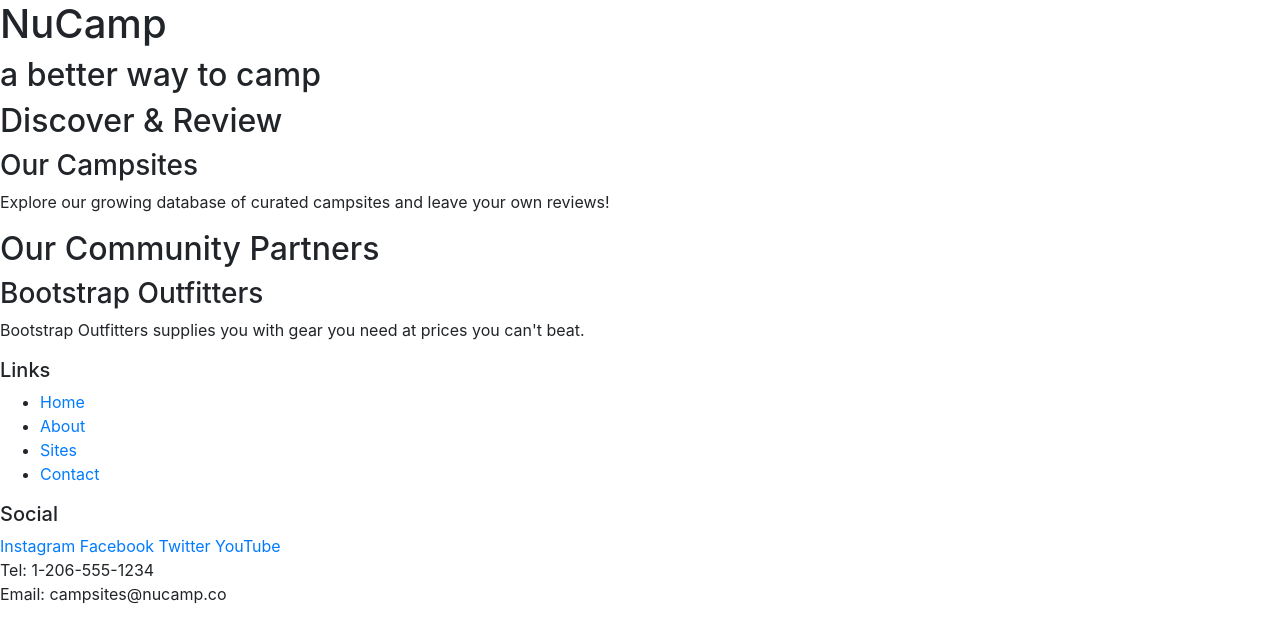
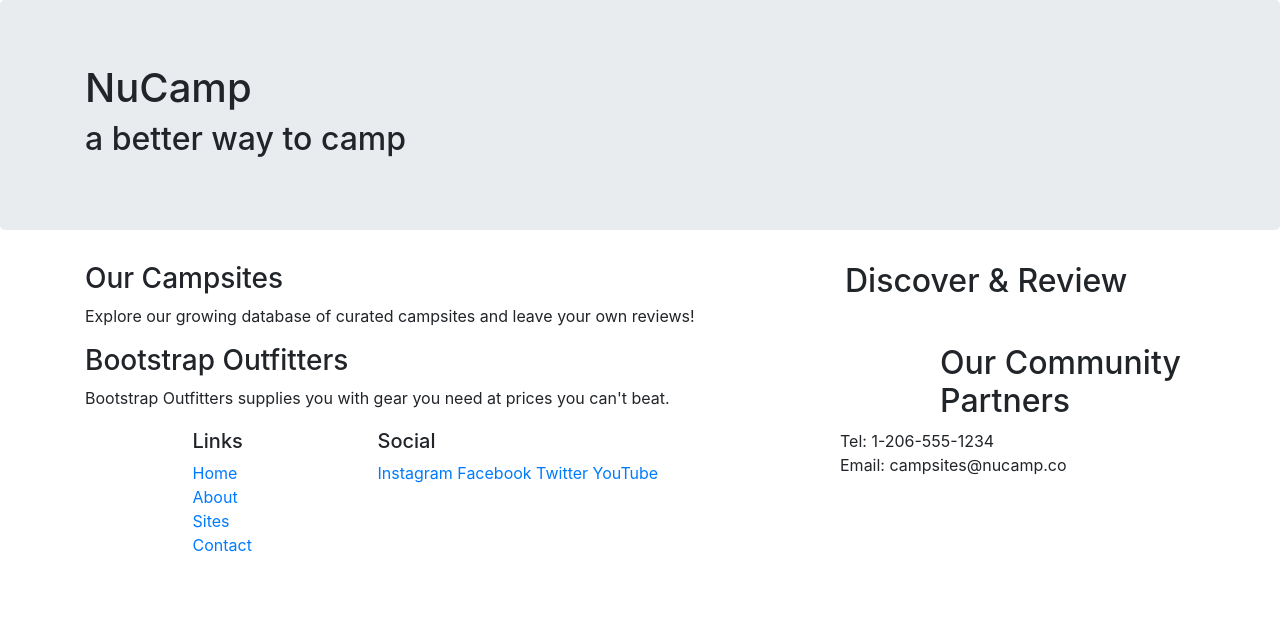
Before and after one commit to A-bot9/bootstrap_Portfolio_Project, a website: page index.html in a window 1280 px wide. Drawn offline with nearby package versions, Linux system fonts and the light colour scheme.

Commit message:
Bootstrap Grid

```diff
--- a/index.html
+++ b/index.html
@@ -11,29 +11,44 @@
 	</head>
 
 	<body>
-		<header>
-			<div>
+		<header class="jumbotron">
+			<div class="container">
+				<div class="row">
+					<div class="col">
 						<h1>NuCamp</h1>
 						<h2>a better way to camp</h2>
 					</div>
+				</div>
+			</div>
 		</header>
 
-		<div>
+		<div class="container">
+			<div class="row">
+				<div class="col-sm-4 order-sm-last col-md-4">
 					<h2>Discover & Review</h2>
+				</div>
+				<div class="col">
 					<h3>Our Campsites</h3>
 					<p>Explore our growing database of curated campsites and leave your own reviews!</p>
 				</div>
+			</div>
 
-		<div>
+			<div class="row">
+				<div class="col-sm-4 order-sm-last col-md-3">
 					<h2>Our Community Partners</h2>
+				</div>
+				<div class="col">
 				<h3>Bootstrap Outfitters</h3>
 				<p>Bootstrap Outfitters supplies you with gear you need at prices you can't beat.</p>
 			</div>
+		</div>
 
 		<footer>
-			<div>
+			<div class="container">
+			<div class="row">
+			<div class="col-4 col-sm-2 offset-1">
 				<h5>Links</h5>
-				<ul>
+				<ul class="list-unstyled">
 					<li><a href="#">Home</a></li>
 					<li><a href="#">About</a></li>
 					<li><a href="#">Sites</a></li>
@@ -41,16 +56,18 @@
 				</ul>
 			</div>
 
-			<div>
+			<div class="col-6 col-sm-5">
 				<h5>Social</h5>
 				<a href="">Instagram</a>
 				<a href="">Facebook</a>
 				<a href="">Twitter</a>
 				<a href="">YouTube</a>
 			</div>
-			<div>
+			<div class="col-sm-4">
 				Tel: 1-206-555-1234<br />
 				Email: campsites@nucamp.co
+			</div>
+			</div>
 			</div>
 		</footer>
 
```
Lines whose indentation alone changed are shown as unchanged.
